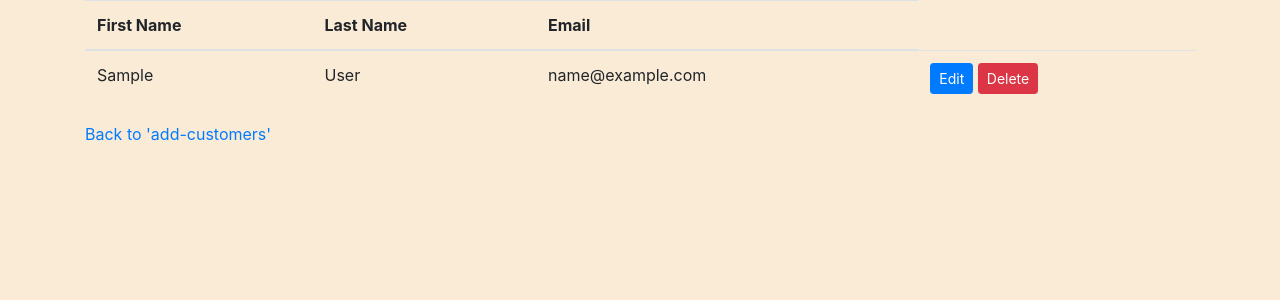
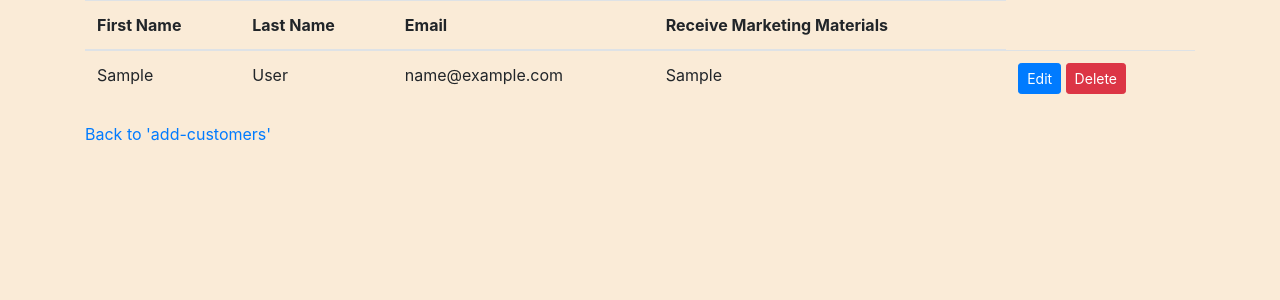
Before and after one commit to 4forces/tgc8-crm-p-chor, a Flask app: template templates/customers.template.html in a window 1280 px wide. Shown: the top 300 px of the page. Run offline with Flask 2, Linux system fonts and the light colour scheme; the template is opened without the code that fills it: most values are stand-ins (such as "Sample title", 1, 10 or a date in 2020); some libraries are stand-ins or nearby versions.

Commit message:
send marketing material does not show up

```diff
--- a/app.py
+++ b/app.py
@@ -78,7 +78,7 @@ def process_add_customers():
         new_customer = {
             'id': random.randint(1000, 9999),
             'first_name': first_name,
-            'last_name': first_name,
+            'last_name': last_name,
             'email': email,
             'can_send': can_send,
         }
--- a/customers.json
+++ b/customers.json
@@ -1 +1 @@
-[{"id": 1, "first_name": "Ah Kow", "last_name": "Tans", "email": "tanahkow@gmail.com", "send_marketing_material": true}, {"id": 2, "first_name": "Mary", "last_name": "Sue", "email": "marysuzy@gmail.com", "send_marketing_material": true}, {"id": 3, "first_name": "THomas", "last_name": "Tan", "email": "thomas@gmail.com", "send_marketing_material": true}, {"id": 4754, "first_name": "TJ", "last_name": "T", "email": "a@a.com", "can_send": false, "send_marketing_material": false}, {"id": 4673, "first_name": "TJ", "last_name": "TJ", "email": "a@a.com", "can_send": false}, {"id": 9805, "first_name": "Tingji", "last_name": "Tingji", "email": "alpinefresh@gmail.com", "can_send": false}, {"id": 9423, "first_name": "Tingji", "last_name": "Tingji", "email": "alpinefresh@gmail.com", "can_send": true}, {"id": 5686, "first_name": "Tingji", "last_name": "Tingji", "email": "alpinefresh@gmail.com", "can_send": false}, {"id": 4778, "first_name": "Tingji", "last_name": "Tingji", "email": "alpinefresh@gmail.com", "can_send": false}, {"id": 8128, "first_name": "Tingji", "last_name": "Tingji", "email": "alpinefresh@gmail.com", "can_send": false}, {"id": 1305, "first_name": "Tingji", "last_name": "Tingji", "email": "alpinefresh@gmail.com", "can_send": false}, {"id": 2735, "first_name": "T", "last_name": "T", "email": "elonmusk@fakegmail.com", "can_send": true}, {"id": 8053, "first_name": "Tingji", "last_name": "Tingji", "email": "alpinefresh@gmail.com", "can_send": false}]
+[{"id": 1, "first_name": "Ah Kow", "last_name": "Tans", "email": "tanahkow@gmail.com", "send_marketing_material": true}, {"id": 2, "first_name": "Mary", "last_name": "Sue", "email": "marysuzy@gmail.com", "send_marketing_material": true}, {"id": 3, "first_name": "THomas", "last_name": "Tan", "email": "thomas@gmail.com", "send_marketing_material": true}, {"id": 2011, "first_name": "a", "last_name": "a", "email": "aaa@a.com", "can_send": true}, {"id": 6796, "first_name": "Tingji", "last_name": "Toh", "email": "alpinefresh@gmail.com", "can_send": true}, {"id": 3732, "first_name": "Tingji", "last_name": "Toh", "email": "alpinefresh@gmail.com", "can_send": true}, {"id": 3876, "first_name": "Eleanor", "last_name": "En", "email": "Een@enmail.com", "can_send": true}, {"id": 7835, "first_name": "a", "last_name": "a", "email": "a@a.com", "can_send": true}, {"id": 5838, "first_name": "q", "last_name": "w", "email": "q@k.com", "can_send": false}]
--- a/templates/customers.template.html
+++ b/templates/customers.template.html
@@ -12,6 +12,7 @@ Customers List
             <th>First Name</th>
             <th>Last Name</th>
             <th>Email</th>
+            <th>Receive Marketing Materials</th>
         </tr>
     <thead>
     {% for customer in all_customers %}
@@ -19,6 +20,8 @@ Customers List
         <td>{{customer.first_name}}</td>
         <td>{{customer.last_name}}</td>
         <td>{{customer.email}}</td>
+        <td>{{customer.send_marketing_material}}</td>
+        <!-- <td>{% if can_send in customer or customer.send_marketing_material %} Yes {% endif %}</td> -->
         <td>
             <a href="{{ url_for('show_edit_customer', customer_id=customer.id) }}" class="btn btn-primary btn-sm">Edit</a>
             <a href="{{ url_for('show_delete_customer', customer_id=customer.id) }}" class="btn btn-danger btn-sm">Delete</a>
```
